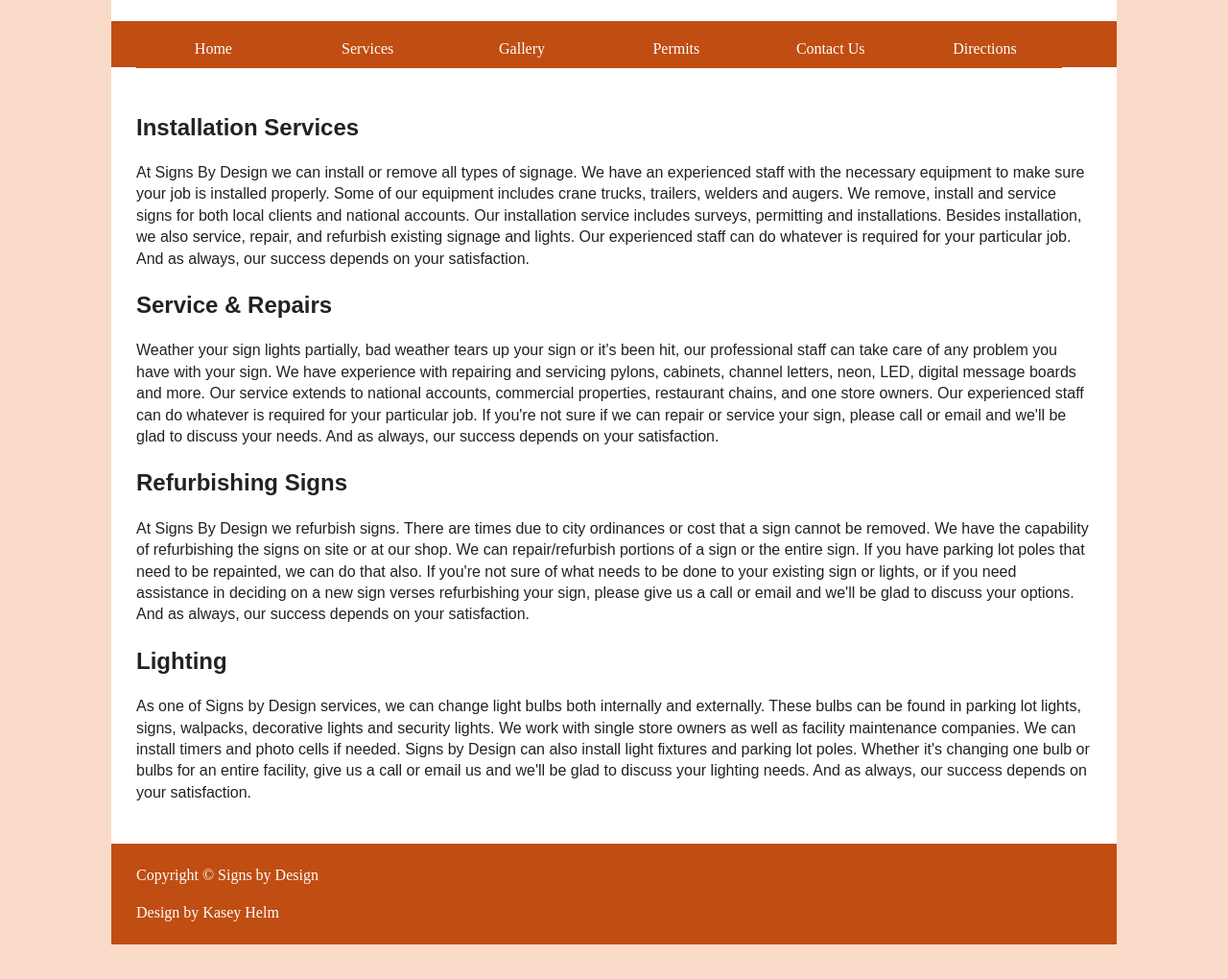
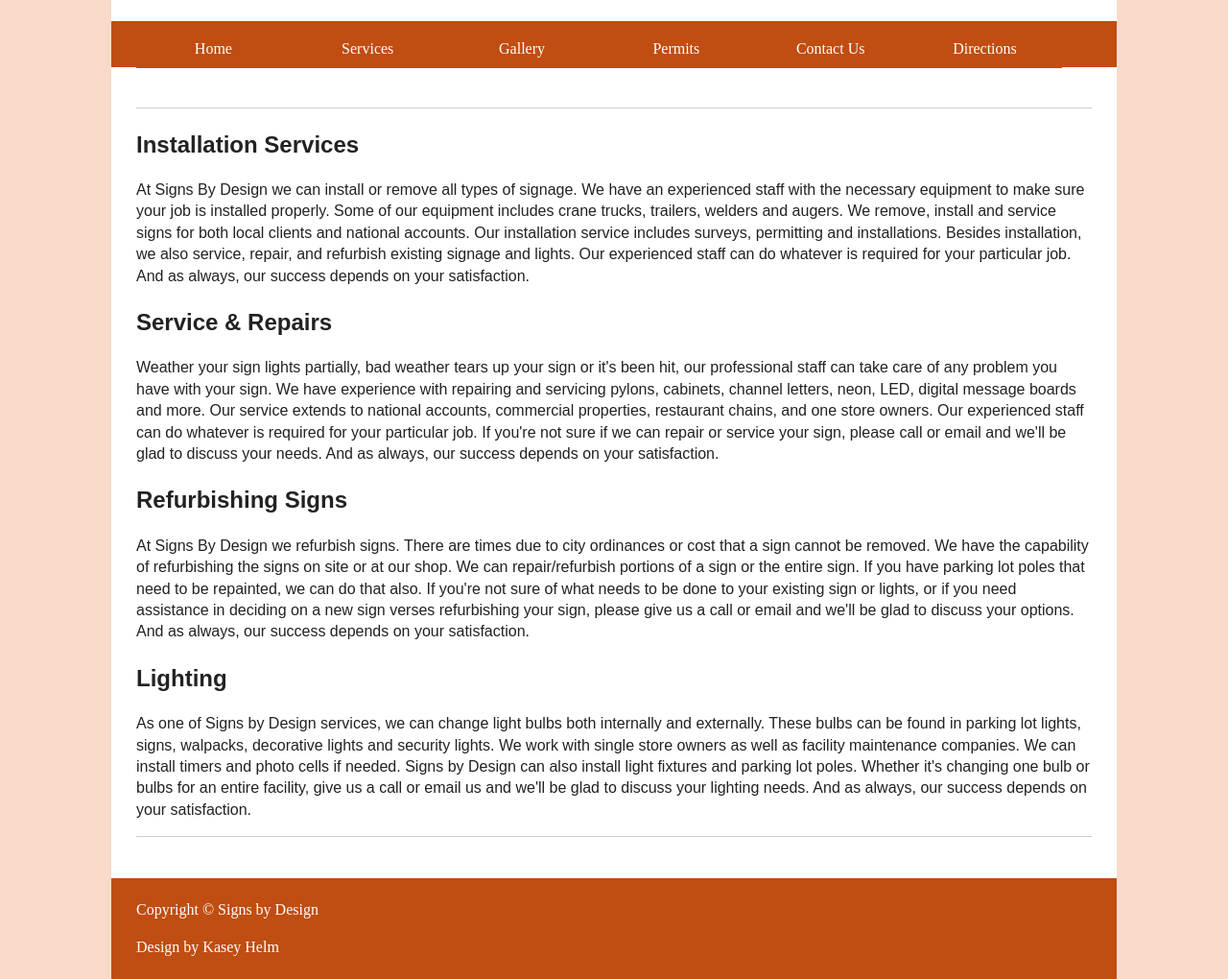
Before and after one commit to khelm92/wsp, a plain HTML site: page project_final/services.html in a window 1280 px wide. Shown: the part 180-1200 px from the top of the page at 96% size. Before the commit the page ends 1164 px from the top, so only its background shows below. Drawn offline with nearby package versions, Linux system fonts and the light colour scheme; a web font is replaced by a local one.

Commit message:
final_revised

```diff
--- a/project_final/services.html
+++ b/project_final/services.html
@@ -41,6 +41,8 @@
         </nav>
 
         <div class="container">
+
+        <hr>
         <div id="service_columns">
         <h2>Installation Services</h2>
 
@@ -82,8 +84,10 @@
 
         And as always, our success depends on your satisfaction. </p>
 
+
         </div>
 
+        <hr>
 
         </div> <!--- end container --->
         <footer>
```
Also changed, not shown: project_final/contact.html (+4 -1 lines), project_final/directions.html (+4 -1 lines), project_final/gallery.html (+3 -0 lines), project_final/index.html (+3 -0 lines), project_final/surveys_permits.html (+3 -0 lines).
